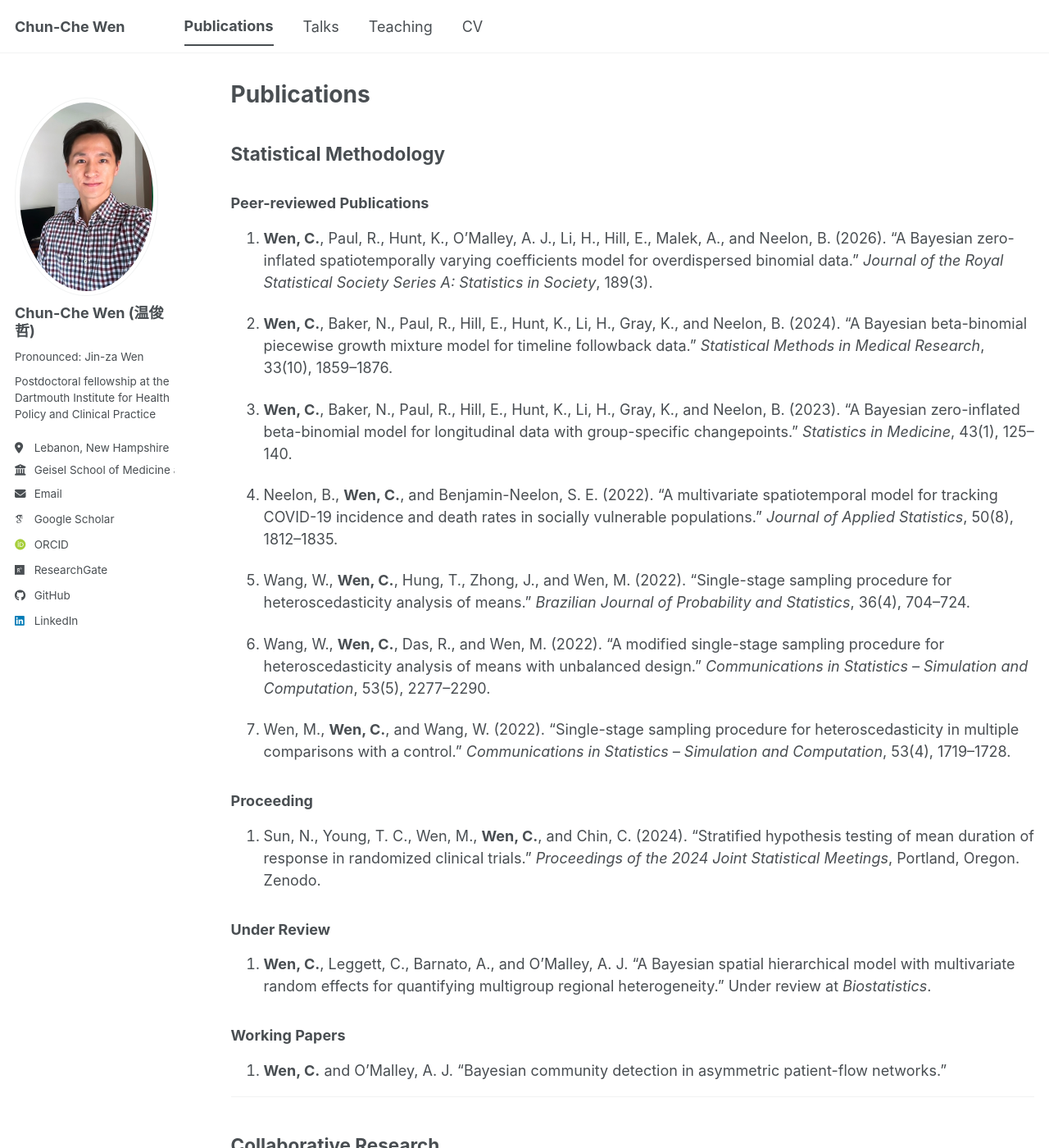
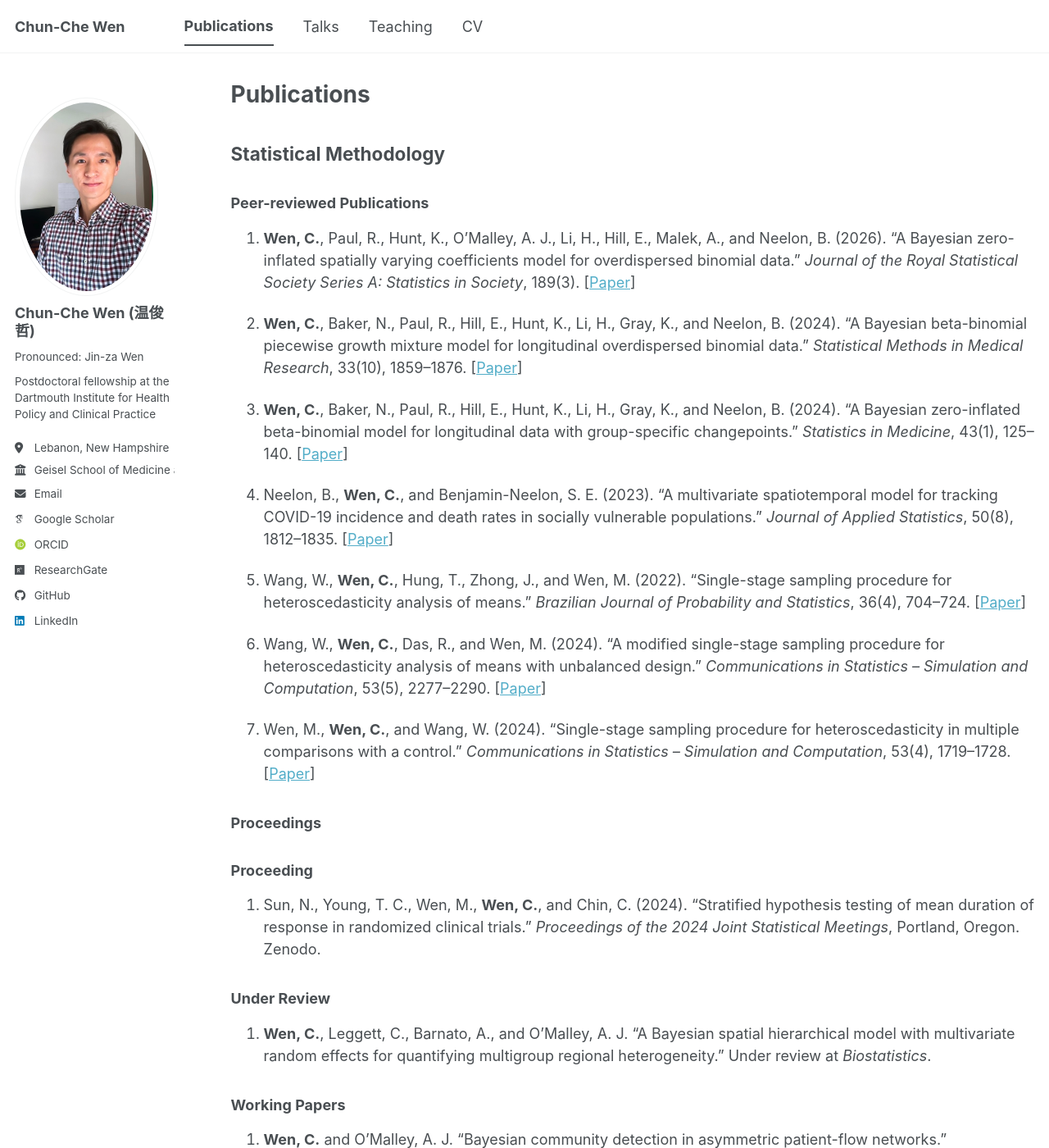
Before and after one commit to chunchewen/chunchewen, a Jekyll site: the page built from _pages/publications.md, in a window 1280 px wide and 1400 px high. Shown: the whole window at 82% size. Built offline with Jekyll 4.4.1, drawn with Linux system fonts in a browser that asks for light colours; some web fonts are replaced; a script bundle is joined from its source files by our own code; library files that are not in the unit come from our copies.

Commit message:
Update publications.md

```diff
--- a/_pages/publications.md
+++ b/_pages/publications.md
@@ -9,19 +9,22 @@ author_profile: true
 
 ### Peer-reviewed Publications
 
-1. **Wen, C.**, Paul, R., Hunt, K., O'Malley, A. J., Li, H., Hill, E., Malek, A., and Neelon, B. (2026). "A Bayesian zero-inflated spatiotemporally varying coefficients model for overdispersed binomial data." *Journal of the Royal Statistical Society Series A: Statistics in Society*, 189(3).
 
-2. **Wen, C.**, Baker, N., Paul, R., Hill, E., Hunt, K., Li, H., Gray, K., and Neelon, B. (2024). "A Bayesian beta-binomial piecewise growth mixture model for timeline followback data." *Statistical Methods in Medical Research*, 33(10), 1859–1876.
+1. **Wen, C.**, Paul, R., Hunt, K., O'Malley, A. J., Li, H., Hill, E., Malek, A., and Neelon, B. (2026). "A Bayesian zero-inflated spatially varying coefficients model for overdispersed binomial data." *Journal of the Royal Statistical Society Series A: Statistics in Society*, 189(3). [[Paper](https://doi.org/10.1093/jrsssa/qnaf056)]
 
-3. **Wen, C.**, Baker, N., Paul, R., Hill, E., Hunt, K., Li, H., Gray, K., and Neelon, B. (2023). "A Bayesian zero-inflated beta-binomial model for longitudinal data with group-specific changepoints." *Statistics in Medicine*, 43(1), 125–140.
+2. **Wen, C.**, Baker, N., Paul, R., Hill, E., Hunt, K., Li, H., Gray, K., and Neelon, B. (2024). "A Bayesian beta-binomial piecewise growth mixture model for longitudinal overdispersed binomial data." *Statistical Methods in Medical Research*, 33(10), 1859–1876. [[Paper](https://doi.org/10.1177/09622802241279109)]
 
-4. Neelon, B., **Wen, C.**, and Benjamin-Neelon, S. E. (2022). "A multivariate spatiotemporal model for tracking COVID-19 incidence and death rates in socially vulnerable populations." *Journal of Applied Statistics*, 50(8), 1812–1835.
+3. **Wen, C.**, Baker, N., Paul, R., Hill, E., Hunt, K., Li, H., Gray, K., and Neelon, B. (2024). "A Bayesian zero-inflated beta-binomial model for longitudinal data with group-specific changepoints." *Statistics in Medicine*, 43(1), 125–140. [[Paper](https://doi.org/10.1002/sim.9945)]
 
-5. Wang, W., **Wen, C.**, Hung, T., Zhong, J., and Wen, M. (2022). "Single-stage sampling procedure for heteroscedasticity analysis of means." *Brazilian Journal of Probability and Statistics*, 36(4), 704–724.
+4. Neelon, B., **Wen, C.**, and Benjamin-Neelon, S. E. (2023). "A multivariate spatiotemporal model for tracking COVID-19 incidence and death rates in socially vulnerable populations." *Journal of Applied Statistics*, 50(8), 1812–1835. [[Paper](https://doi.org/10.1080/02664763.2022.2046713)]
 
-6. Wang, W., **Wen, C.**, Das, R., and Wen, M. (2022). "A modified single-stage sampling procedure for heteroscedasticity analysis of means with unbalanced design." *Communications in Statistics – Simulation and Computation*, 53(5), 2277–2290.
+5. Wang, W., **Wen, C.**, Hung, T., Zhong, J., and Wen, M. (2022). "Single-stage sampling procedure for heteroscedasticity analysis of means." *Brazilian Journal of Probability and Statistics*, 36(4), 704–724. [[Paper](https://doi.org/10.1214/22-BJPS550)]
 
-7. Wen, M., **Wen, C.**, and Wang, W. (2022). "Single-stage sampling procedure for heteroscedasticity in multiple comparisons with a control." *Communications in Statistics – Simulation and Computation*, 53(4), 1719–1728.
+6. Wang, W., **Wen, C.**, Das, R., and Wen, M. (2024). "A modified single-stage sampling procedure for heteroscedasticity analysis of means with unbalanced design." *Communications in Statistics – Simulation and Computation*, 53(5), 2277–2290. [[Paper](https://doi.org/10.1080/03610918.2022.2074456)]
+
+7. Wen, M., **Wen, C.**, and Wang, W. (2024). "Single-stage sampling procedure for heteroscedasticity in multiple comparisons with a control." *Communications in Statistics – Simulation and Computation*, 53(4), 1719–1728. [[Paper](https://doi.org/10.1080/03610918.2022.2053863)]
+
+### Proceedings
 
 ### Proceeding
 
```
